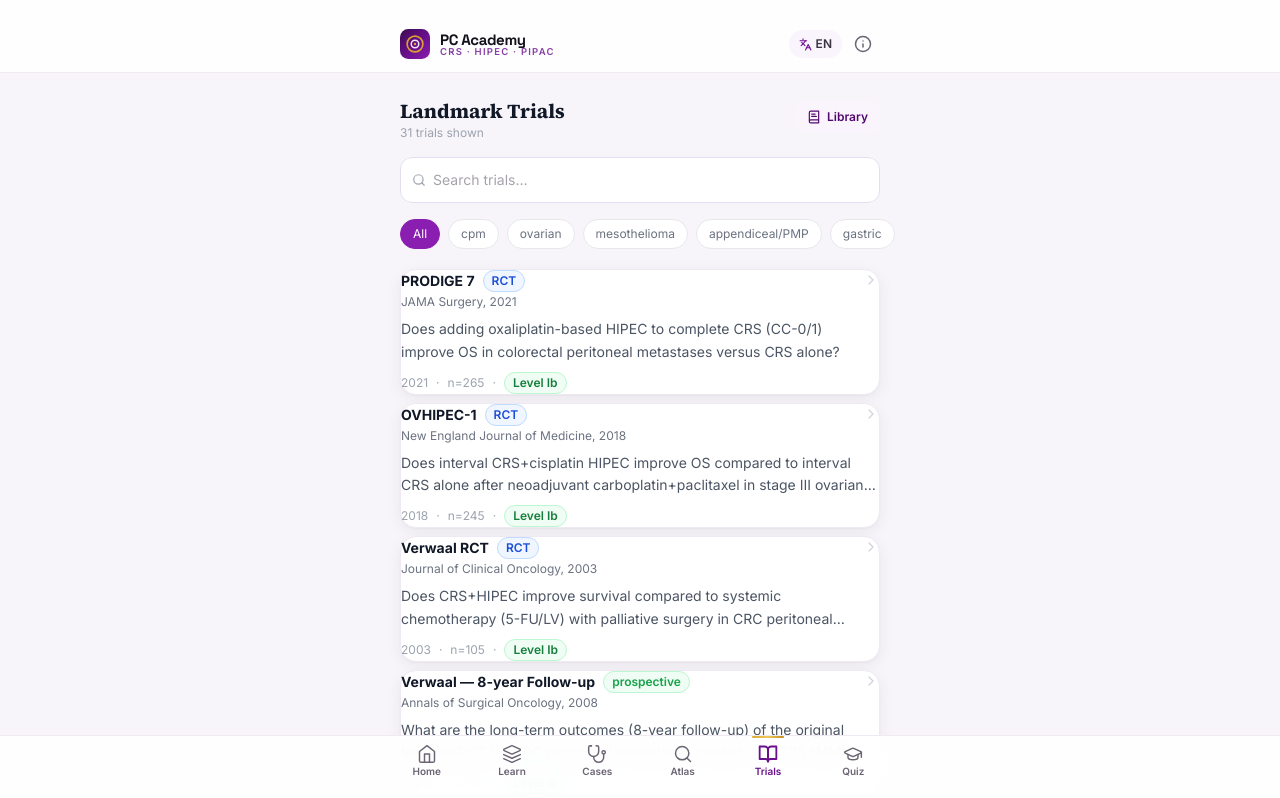
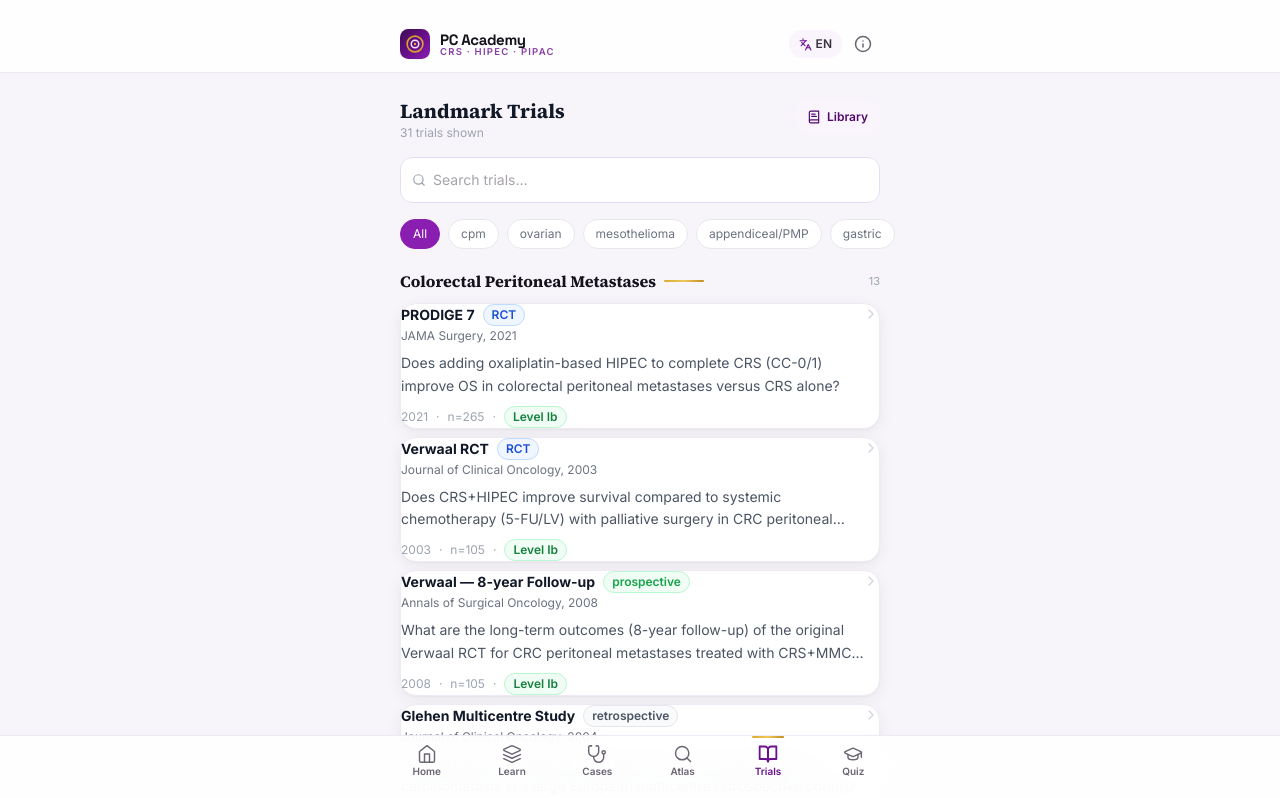
Before and after one commit to lozanon57/peritoneal-carcinomatosis-app, a React (Vite) app: page /#/trials in a window 1280 px wide. Shown: the top 798 px of the page. Built offline with nearby package versions, Linux system fonts and the light colour scheme.

Commit message:
feat: center creator photo, add ESPSM credential, group trials by histology
- CreatorPhoto: objectPosition prop; Dr. Pablo Lozano photo re-framed (face centered)
- ESPSM credential added to Dr. Pablo Lozano (hero + About)
- Trials: list now grouped and ordered by histology with section headers

```diff
--- a/src/components/Institutions.tsx
+++ b/src/components/Institutions.tsx
@@ -61,11 +61,13 @@ export function CreatorPhoto({
   initials,
   size = 56,
   ring = 'gold',
+  objectPosition = 'center',
 }: {
   file: string
   initials: string
   size?: number
   ring?: 'gold' | 'white'
+  objectPosition?: string
 }) {
   const [failed, setFailed] = useState(false)
   const src = `${BASE}team/${file}`
@@ -88,7 +90,7 @@ export function CreatorPhoto({
       alt={initials}
       onError={() => setFailed(true)}
       className={`rounded-full object-cover ${ringCls}`}
-      style={style}
+      style={{ ...style, objectPosition }}
     />
   )
 }
--- a/src/pages/PageAbout.tsx
+++ b/src/pages/PageAbout.tsx
@@ -6,15 +6,15 @@ import { LEARN_CHAPTERS } from '../data/learn_content'
 import { CreatorPhoto, InstitutionLogo } from '../components/Institutions'
 
 function FacultyCard({
-  file, initials, name, role, meta, bio, tags, accent,
+  file, initials, name, role, meta, bio, tags, accent, objectPosition = 'center',
 }: {
-  file: string; initials: string; name: string; role: string; meta: string; bio: string[]; tags: string[]; accent: 'gold' | 'purple'
+  file: string; initials: string; name: string; role: string; meta: string; bio: string[]; tags: string[]; accent: 'gold' | 'purple'; objectPosition?: string
 }) {
   return (
     <div className="card p-5">
       <div className="flex items-start gap-3.5">
         <div className="flex-shrink-0">
-          <CreatorPhoto file={file} initials={initials} size={56} ring={accent === 'gold' ? 'gold' : 'white'} />
+          <CreatorPhoto file={file} initials={initials} size={56} ring={accent === 'gold' ? 'gold' : 'white'} objectPosition={objectPosition} />
         </div>
         <div className="min-w-0">
           <h2 className="font-serif font-bold text-ink text-lg leading-tight">{name}</h2>
@@ -71,15 +71,16 @@ export default function PageAbout() {
         <FacultyCard
           accent="purple"
           file="pablo-lozano.jpg"
+          objectPosition="54% 16%"
           initials="PL"
           name="Pablo Lozano Lominchar, MD PhD"
           role="Author & Owner · Course Director"
-          meta="Peritoneal Surface Oncology · Tsinghua University · BTCH"
+          meta="Peritoneal Surface Oncology · ESPSM · Tsinghua University · BTCH"
           bio={[
             'Surgical oncologist specialised in peritoneal surface oncology — CRS+HIPEC, PIPAC and cytoreductive surgery for sarcoma and complex retroperitoneal tumours.',
             'Author and director of the academy curriculum, translating landmark evidence into structured, board-level teaching.',
           ]}
-          tags={['CRS+HIPEC', 'PIPAC', 'Sarcoma', 'Curriculum']}
+          tags={['CRS+HIPEC', 'PIPAC', 'ESPSM', 'Sarcoma', 'Curriculum']}
         />
         <a href="https://orcid.org/0000-0003-0614-6329" target="_blank" rel="noopener noreferrer"
           className="btn-secondary w-full text-sm"><Link2 size={14} /> ORCID · Dr. Pablo Lozano</a>
--- a/src/pages/PageHome.tsx
+++ b/src/pages/PageHome.tsx
@@ -52,10 +52,10 @@ function Hero() {
             </div>
           </div>
           <div className="flex items-center gap-2.5">
-            <CreatorPhoto file="pablo-lozano.jpg" initials="PL" size={44} ring="white" />
+            <CreatorPhoto file="pablo-lozano.jpg" initials="PL" size={44} ring="white" objectPosition="54% 16%" />
             <div className="leading-tight">
               <div className="text-sm font-semibold text-white">Dr. Pablo Lozano</div>
-              <div className="text-[10px] text-white/60">MD PhD · Author</div>
+              <div className="text-[10px] text-white/60">MD PhD · ESPSM</div>
             </div>
           </div>
         </div>
--- a/src/pages/PageTrials.tsx
+++ b/src/pages/PageTrials.tsx
@@ -184,6 +184,38 @@ function TrialCard({ trial, onClick }: { trial: LandmarkTrial; onClick: () => vo
   )
 }
 
+const HIST_ORDER = ['cpm', 'ovarian', 'mesothelioma', 'mpm', 'appendiceal/PMP', 'appendiceal', 'gastric', 'general']
+const HIST_GROUP_LABELS: Record<string, string> = {
+  cpm: 'Colorectal Peritoneal Metastases',
+  ovarian: 'Ovarian & Primary Peritoneal',
+  mesothelioma: 'Peritoneal Mesothelioma',
+  mpm: 'Peritoneal Mesothelioma',
+  'appendiceal/PMP': 'Appendiceal / Pseudomyxoma',
+  appendiceal: 'Appendiceal / Pseudomyxoma',
+  gastric: 'Gastric',
+  general: 'Cross-cutting & Consensus',
+}
+
+function primaryHist(t: LandmarkTrial): string {
+  return HIST_ORDER.find(h => t.histologies.includes(h)) ?? t.histologies[0] ?? 'general'
+}
+
+function groupByHistology(trials: LandmarkTrial[]): { label: string; trials: LandmarkTrial[] }[] {
+  const map = new Map<string, LandmarkTrial[]>()
+  for (const t of trials) {
+    const label = HIST_GROUP_LABELS[primaryHist(t)] ?? primaryHist(t)
+    if (!map.has(label)) map.set(label, [])
+    map.get(label)!.push(t)
+  }
+  const ordered: string[] = []
+  for (const h of HIST_ORDER) {
+    const l = HIST_GROUP_LABELS[h] ?? h
+    if (map.has(l) && !ordered.includes(l)) ordered.push(l)
+  }
+  for (const l of map.keys()) if (!ordered.includes(l)) ordered.push(l)
+  return ordered.map(l => ({ label: l, trials: map.get(l)! }))
+}
+
 export default function PageTrials() {
   const navigate = useNavigate()
   const [filter, setFilter] = useState<HistFilter>('all')
@@ -243,9 +275,20 @@ export default function PageTrials() {
           ))}
         </div>
 
-        <div className="space-y-2">
-          {displayed.map(t => (
-            <TrialCard key={t.id} trial={t} onClick={() => setSelected(t)} />
+        <div className="space-y-6">
+          {groupByHistology(displayed).map(group => (
+            <div key={group.label}>
+              <div className="flex items-center gap-2 mb-2.5">
+                <span className="section-title text-base">{group.label}</span>
+                <span className="rule-gold" />
+                <span className="text-[11px] text-gray-400 ml-auto">{group.trials.length}</span>
+              </div>
+              <div className="space-y-2">
+                {group.trials.map(t => (
+                  <TrialCard key={t.id} trial={t} onClick={() => setSelected(t)} />
+                ))}
+              </div>
+            </div>
           ))}
           {displayed.length === 0 && (
             <div className="text-center py-8 text-gray-400 text-sm">No trials for this filter</div>
```
